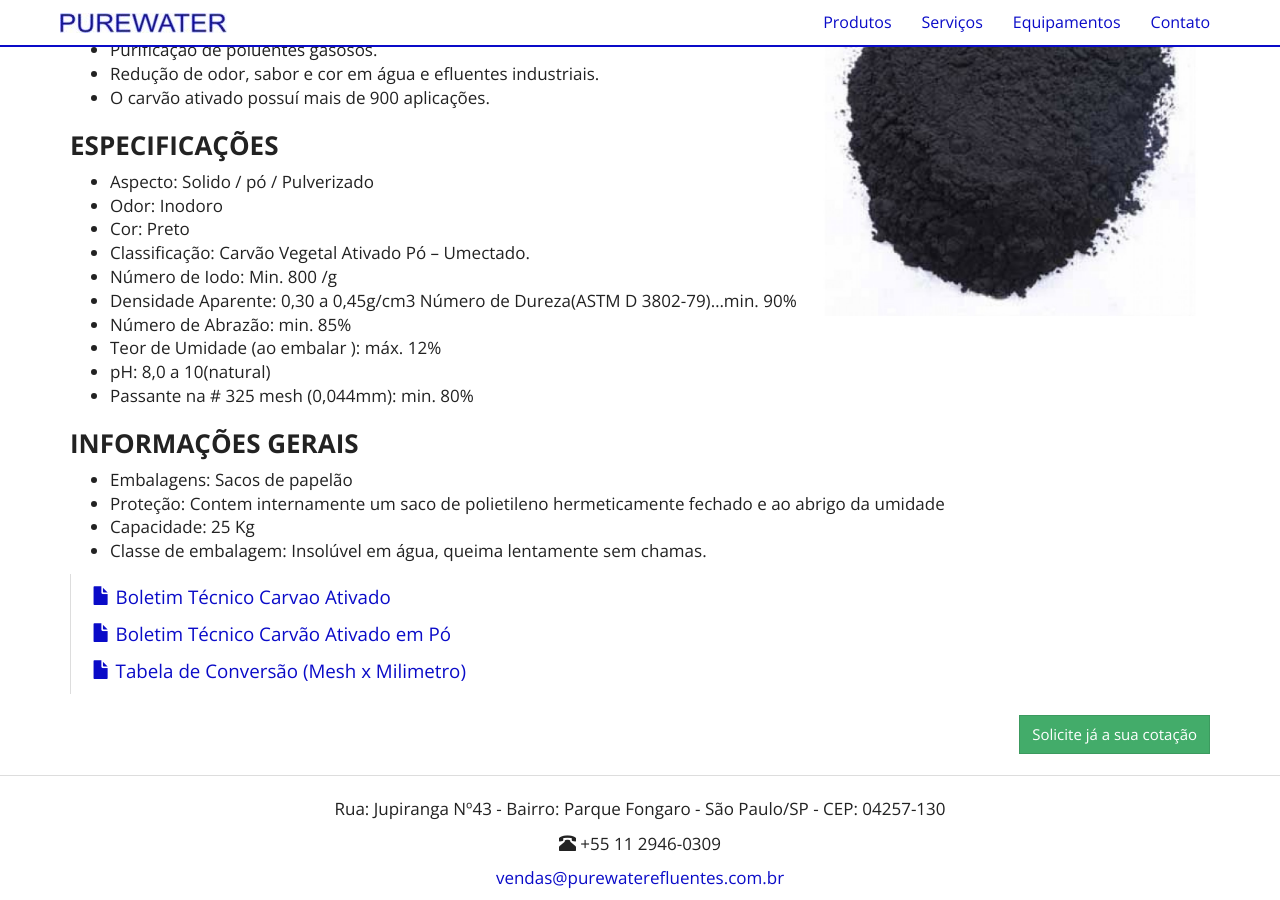
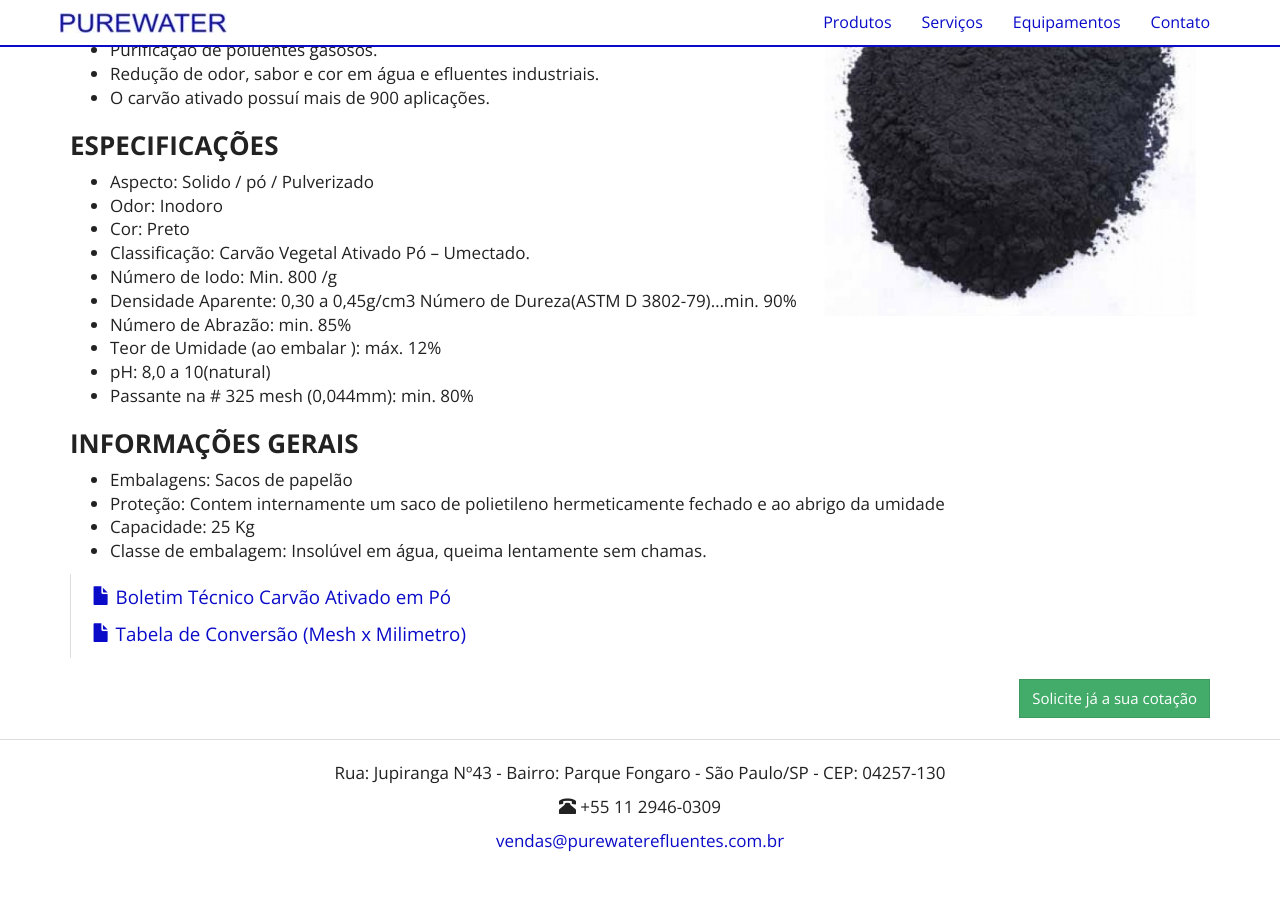
Before and after one commit to purewaterefluentes/purewaterefluentes.github.io, a Jekyll site: the page built from produtos/carvao-ativado-pó-pulverizado.md, in a window 1280 px wide and 900 px high, scrolled down 799 px. Built offline with Jekyll 4.4.1, drawn with Linux system fonts in a browser that asks for light colours; nearby versions of some CDN libraries; library files that are not in the unit come from our copies; after the commit the page ends 1662 px from its top, so only the background shows below that.

Commit message:
Update carvao-ativado-pó-pulverizado.md

```diff
--- a/produtos/carvao-ativado-pó-pulverizado.md
+++ b/produtos/carvao-ativado-pó-pulverizado.md
@@ -49,10 +49,6 @@ A elevada eficiência proporciona o uso de dosagens mínimas, favorecendo a filt
 + Classe de embalagem: Insolúvel em água, queima lentamente sem  chamas.
 
 >
-{% include purewater/link-boletim.html
-   label="Boletim Técnico Carvao Ativado"
-   arquivo="Boletim-tecnico-carvao-ativado.pdf" %}
->
 >
 >
 {% include purewater/link-boletim.html
```
